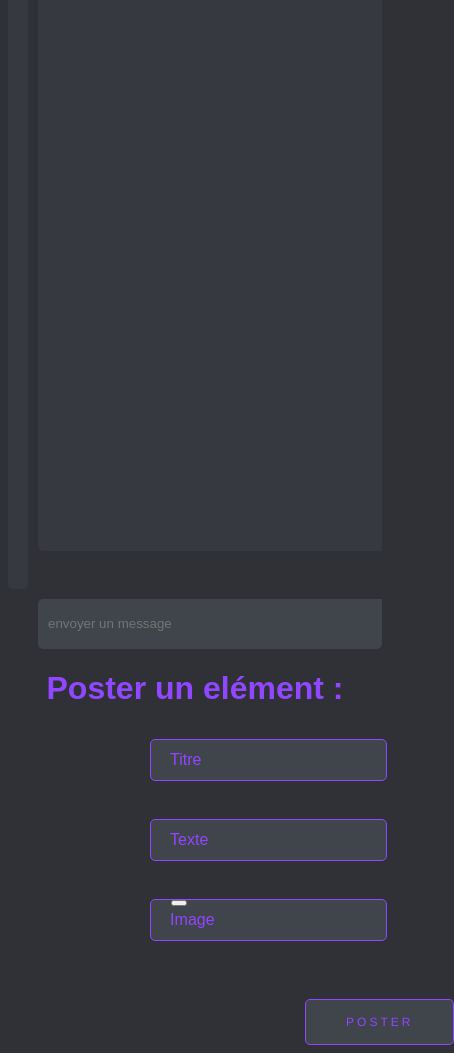
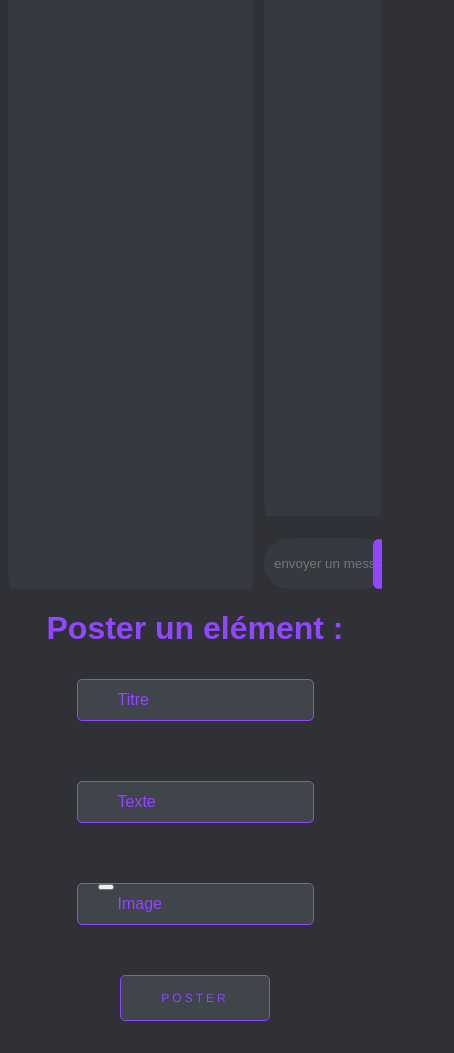
Before and after one commit to Pitrouflette/hocheline, a website: page public/index.html in a window 390 px wide. Shown: the part 326-1379 px from the top of the page, 454 px wide, since content can reach past the window. After the commit the page ends 1355 px from the top, so only its background shows below. Drawn offline with nearby package versions, Linux system fonts and the light colour scheme; no server answers; sample sign-in values are in the browser's storage.

Commit message:
responsive done

```diff
--- a/public/css/style.css
+++ b/public/css/style.css
@@ -1,6 +1,7 @@
 body {
     font-family: Arial, sans-serif;
     background-color: #2f3136;
+    padding-bottom: 0px;
 }
 body::-webkit-scrollbar{
   width: 0px;
@@ -12,17 +13,16 @@ body::-webkit-scrollbar{
   grid-gap: 10px;
   grid-auto-rows: minmax(50px, auto);
   background-color: #2f3136;
-  border-radius: 5px;
+  border-radius: 0%;
   overflow: hidden;
 }
 
 #message-container {
   grid-column: 3 / 4;
   grid-row: 1 / 3;
-  height: 849px;
-  padding: 10px;
+  height: 92%;
   background-color: #36393f;
-  border-radius: 5px;
+  border-radius: 2%;
   color: #fff;
   overflow-y: scroll;
 }
@@ -41,7 +41,7 @@ body::-webkit-scrollbar{
 
 .admin-message, .server-message, .admin2-message{
   padding: 10px;
-  border-radius: 5px;
+  border-radius: 2%;
 }
 
 .admin-message {
@@ -67,26 +67,29 @@ body::-webkit-scrollbar{
 }
 
 #user-message {
-  grid-column: 3;
-  grid-row: 3;
-  width: 623px;
+  grid-column: 3 / 4;
+  grid-row: 2 / 3;
+  align-self: end;
+  height: 4%;
+  width: 88%;
   padding: 10px;
-  border:none;
-  border-radius: 5px;
-  background-color: #40444b;
+  border: none;
+  border-radius: 3cqb;
+  background-color: #36393f;
   color: #fff;
 }
 
 #send-btn {
-  grid-column: 3;
-  grid-row: 3;
-  width: 50px;
-  padding: 10px 20px;
-  margin-left: 650px;
+  grid-column: 3 / 4;
+  grid-row: 2 / 3;
+  align-self: end;
+  width: 8%;
+  height: 6.4%;
+  margin-left: 92%;
   background-color: #9146ff;
   color: #fff;
   border: none;
-  border-radius: 5px;
+  border-radius: 8px;
 }
 
 #send-btn:hover {
@@ -95,8 +98,8 @@ body::-webkit-scrollbar{
 
 #online-count {
   color:#9146ff;
-  padding-top: 17px;
-  padding-left: 659px;
+  padding-top: 3%;
+  padding-left: 93%;
   grid-column: 3;
   grid-row: 1;
 }
@@ -112,10 +115,10 @@ body::-webkit-scrollbar{
   grid-column: 1 / 3;
   grid-row: 2;
   height: 760px;
+  max-width: 100%;
   padding: 10px;
   background-color: #36393f;
-  border-radius: 5px;
-  color: #fff;
+  border-radius: 2%;
   overflow-y: scroll;
 }
 
@@ -201,8 +204,9 @@ h2 {
 }
 
 .forme {
-  align-self: center;
-  margin-left: 38%;
+  display: flex;
+  flex-direction:column;
+  align-items: center;
 }
 
 .form__input {
@@ -238,9 +242,10 @@ h2 {
 }
 
 .form__label {
+  width: clamp(120px, 50vw, 420px);
+  height: 2.5rem;
   font-size: 1rem;
   color: #9146ff;
-  display: block;
   transform: translate(1.25rem,-2.5rem);
   transform-origin: 0 0;
   transition: all 500ms;
@@ -250,7 +255,6 @@ h2 {
   font-size: 0%;
   background: #40444b;
   color: #40444b;
-  font-display: none;
 
 }
 
@@ -264,7 +268,6 @@ h2 {
   color: #9146ff;
   border: 1px solid #9146ff;
   border-radius: 5px;
-  border-radius: 5px;
   text-transform: uppercase;
   font-family: helvetica;
   font-size: 12px;
@@ -272,8 +275,6 @@ h2 {
   position: relative;
   transition:         all .4s cubic-bezier(0.645, 0.045, 0.355, 1);
   cursor: pointer;
-  margin-left: 155px;
-  margin-top: 30px;
 }
 
 .submit::after,
--- a/public/index.html
+++ b/public/index.html
@@ -2,6 +2,9 @@
 <html>
 <head>
   <title>Hocheline</title>
+  <meta charset="UTF-8">
+  <meta http-equiv="X-UA-Compatible" content="IE=edge">
+  <meta name="viewport" content="width=device-width, initial-scale=1.0">
   <link rel="stylesheet" type="text/css" href="css/style.css">
   <link rel="icon" type="image/png" sizes="16x16" href="images/logo.png">
 </head>
```
Also changed, not shown: public/login.html (+1 -1 lines).
